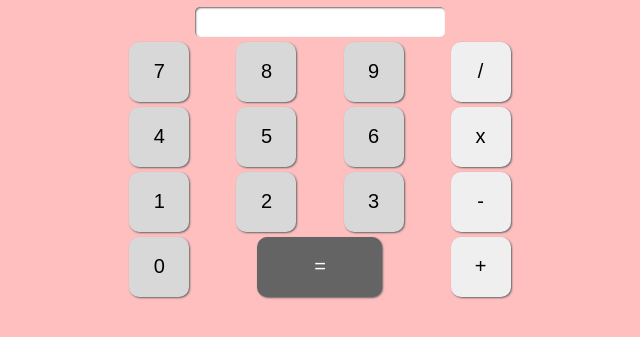
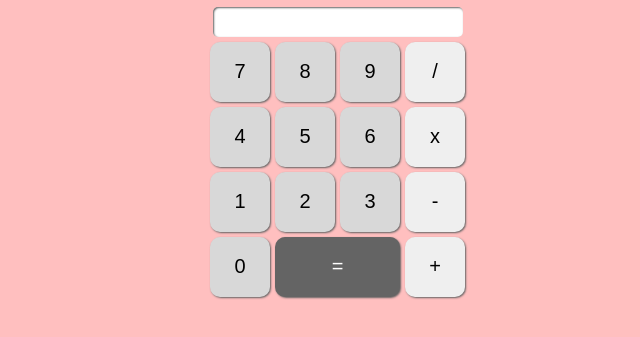
Before and after one commit to wlb-dev/calculadora, a plain HTML site: page index.html in a window 1280 px wide. Shown: the part 271-608 px from the top of the page, without its empty margins (320-960 px from the left). Drawn offline with Linux system fonts and the light colour scheme.

Commit message:
ajusta distância dos botões... talvez

```diff
--- a/style.css
+++ b/style.css
@@ -13,6 +13,8 @@ main{
     display: flex;
     flex-direction: column;
     justify-content: center;
+    max-width: 260px;
+    margin: auto;
 }
 h1{
     text-align: center;
@@ -35,6 +37,7 @@ h1{
     column-gap: 5px;
     row-gap: 5px;
     text-align: center;
+    max-width: 500px;
 }
 .tecla{
     border: none;
```
Also changed, not shown: index.html (+2 -0 lines).
